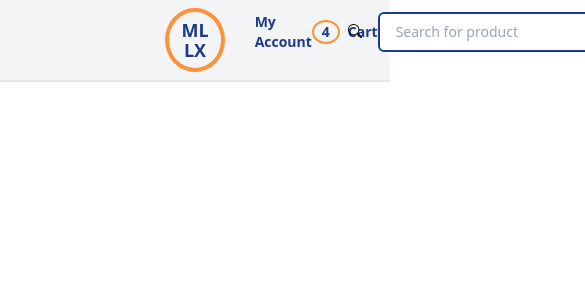
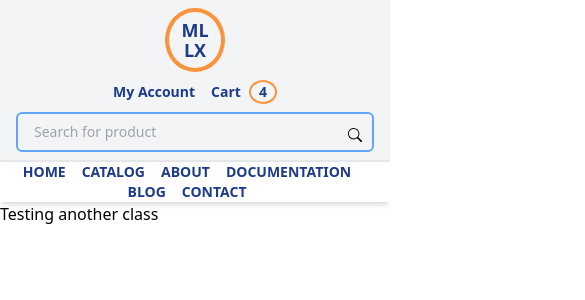
Before and after one commit to Cavein254/landingpages, a React (Vite) app: page /commestore in a window 390 px wide. Shown: the top 300 px of the page, 585 px wide, since content can reach past the window. Built offline with nearby package versions, Linux system fonts and the light colour scheme.

Commit message:
Add mobile feature

```diff
--- a/src/components/commedestore/Header.tsx
+++ b/src/components/commedestore/Header.tsx
@@ -1,34 +1,54 @@
 import { BsSearch } from "react-icons/bs";
 const Header = () => {
   return (
-    <div className="flex flex-row justify-between items-center px-4 py-2 bg-gray-100 border-b-2 border-gray-200">
-      <div className="flex w-1/3"></div>
-      <div className="flex flex-row w-1/3 justify-center items-center">
+    <>
+      <div className="w-full flex flex-col justify-between items-center px-4 py-2 bg-gray-100 border-b-2 border-gray-200">
+        <div className="flex"></div>
+        <div className="flex flex-row justify-center items-center">
           <div className="border-4 text-center font-bold px-3 py-1 border-orange-400 rounded-[100%] text-lg text-blue-900">
             <p className="p-0 m-0">ML</p>
             <p className="p-0 -mt-2">LX</p>
           </div>
         </div>
-      <div className="flex flex-row justify-between w-1/3 items-center -mt-4 text-sm">
+        <div className="flex flex-col justify-between items-center text-sm w-full">
+          <div className="flex flex-row items-center justify-around py-2">
             <div>
-          <h4 className="text-blue-900 font-bold">My Account</h4>
+              <h4 className="text-blue-900 font-bold mr-4">My Account</h4>
             </div>
-        <div className="flex flex-row text-blue-900 font-bold items-center justify-center">
+            <div className="flex flex-row text-blue-900 font-bold items-center justify-around">
+              <div className="flex flex-row justify-center items-center">
+                <div>
+                  <h4 className="mr-2">Cart</h4>
+                </div>
+                <div className="flex">
                   <span className="border-2 border-orange-400 rounded-[100%] px-2">
                     <p>4</p>
                   </span>
-          <h4 className="ml-2">Cart</h4>
                 </div>
-        <div>
+              </div>
+            </div>
+          </div>
+          <div className="w-full">
             <input
               type="text"
               placeholder="Search for product"
-            className="relative py-2 px-4 border-2 border-blue-900 rounded-md"
+              className="relative py-2 px-4 rounded-md w-full bg-gray-100 border-2 border-blue-400"
             />
-          <BsSearch className="absolute right-0 -mt-7 mr-7" />
+            <BsSearch className="absolute right-0 -mt-6 mr-7" />
           </div>
         </div>
       </div>
+      <div className="w-full flex flex-row justify-center align-center shadow-md">
+        <nav className="flex flex-row justify-center align-center text-sm uppercase text-blue-900 font-bold flex-wrap">
+          <div className="mr-4">home</div>
+          <div className="mr-4">catalog</div>
+          <div className="mr-4">about</div>
+          <div className="mr-4">documentation</div>
+          <div className="mr-4">blog</div>
+          <div className="mr-4">contact</div>
+        </nav>
+      </div>
+    </>
   );
 };
 
--- /dev/null
+++ b/src/components/commedestore/Hero.tsx
@@ -0,0 +1,9 @@
+const Hero = () => {
+  return (
+    <div>
+      <h1>Testing another class</h1>
+    </div>
+  );
+};
+
+export default Hero;
--- a/src/components/commedestore/index.tsx
+++ b/src/components/commedestore/index.tsx
@@ -1,8 +1,10 @@
 import Header from "./Header";
+import Hero from "./Hero";
 const Store = () => {
   return (
     <>
       <Header />
+      <Hero />
     </>
   );
 };
```
Lines whose indentation alone changed are shown as unchanged.
